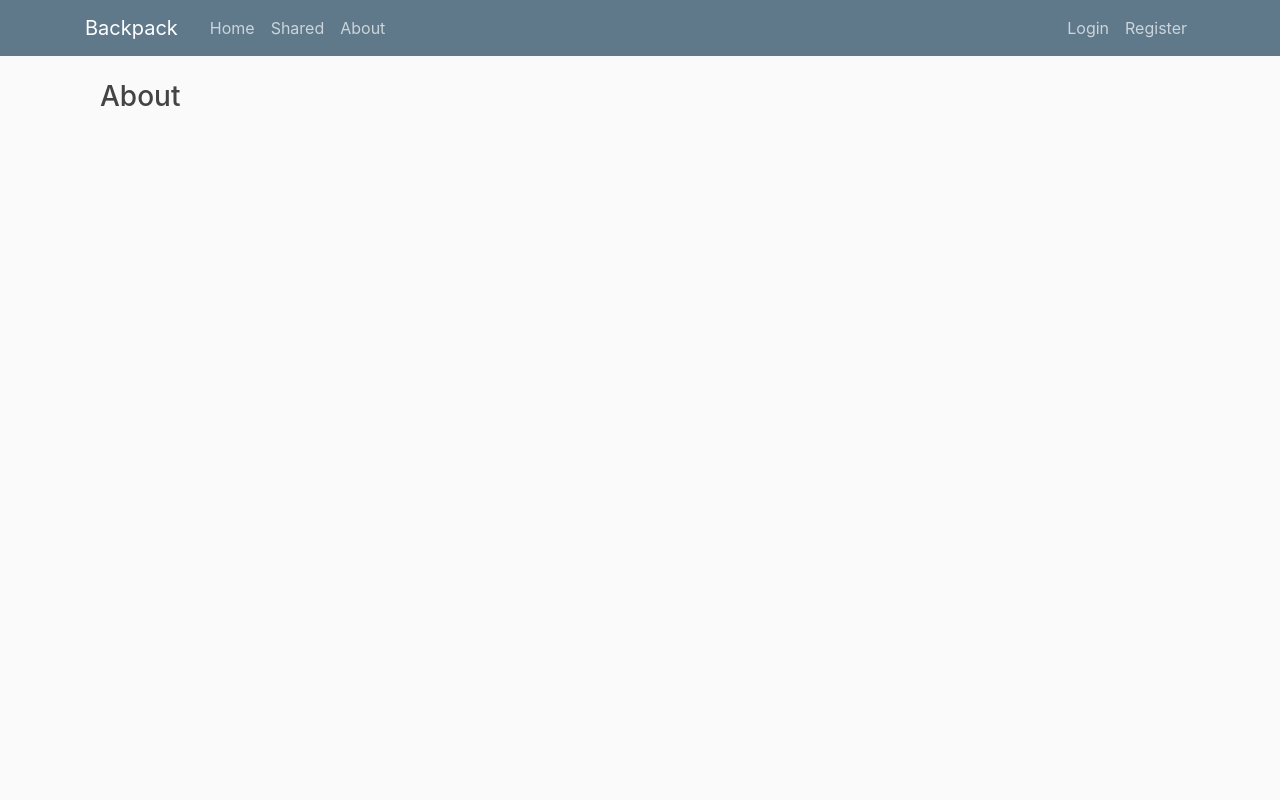
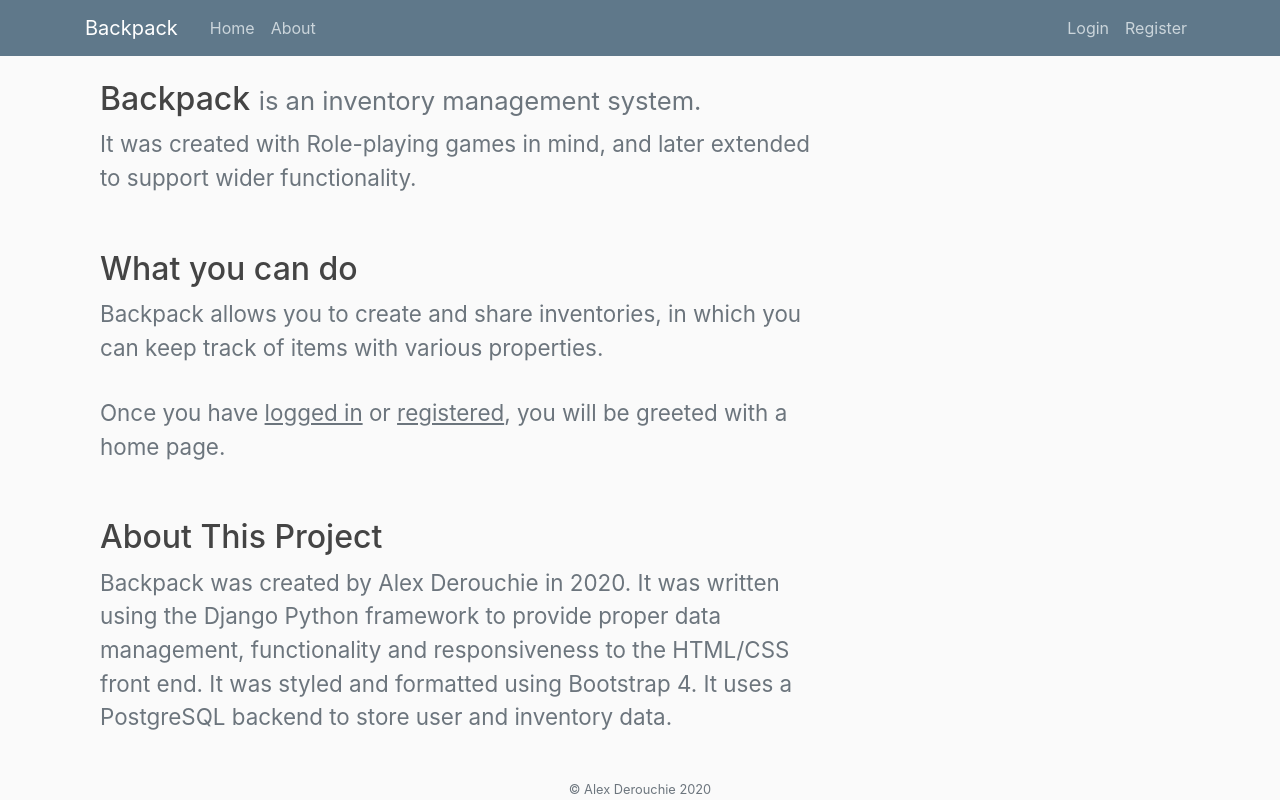
Before and after one commit to alex-derouchie/Backpack, a Django app: page /about/ in a window 1280 px wide. Run offline with Django 3.2, Linux system fonts and the light colour scheme; some libraries are stand-ins or nearby versions.

Commit message:
Cleaned up and tweaked UX for many pages

```diff
--- a/inv_manage/models.py
+++ b/inv_manage/models.py
@@ -25,7 +25,7 @@ class Item(models.Model):
     name = models.CharField(max_length=100)
     description = models.TextField()
     quantity = models.IntegerField(default=0)
-    picture = models.ImageField(default='default.jpg', upload_to='item_pics')
+    picture = models.ImageField(default='item_pics/default.png', upload_to='item_pics')
     inventory = models.ForeignKey(Inventory, on_delete=models.CASCADE)
     #optional
     price = models.FloatField(default=0, blank=True)
--- a/inv_manage/templates/inv_manage/about.html
+++ b/inv_manage/templates/inv_manage/about.html
@@ -4,6 +4,38 @@
 ---------------------------------------------------------------------------------->
 {% extends 'inv_manage/layout.html' %} {% block content %}
 
-<h3>About</h3>
+<h2>Backpack <small class="text-muted">is an inventory management system.</small></h2>
+<h3><small class="text-muted">
+        It was created with Role-playing games in mind, and later extended to support wider functionality.
+    </small></h3>
+
+<br>
+<h2 class="mt-4">What you can do</h2>
+<h3><small class="text-muted">Backpack allows you to create and share inventories, in which you can keep track of items
+        with various properties.</small></h3>
+
+{% if not user.is_authenticated %}
+<br>
+<h3><small class="text-muted">Once you have <a href="{% url 'login' %}" class="text-muted"><ins>logged in</ins></a> or
+        <a href="{% url 'register' %}" class="text-muted"><ins>registered</ins></a>, you will be greeted with a
+        home page.</small>
+</h3>
+{% else %}
+<br>
+<h3><small class="text-muted">To create a new inventory, click the 'new inventory' button in the top right. After naming
+        and creating your inventory,
+        you can click on the new inventory on the home page to add items into the inventory, or share it with other
+        users on the platform.</small></h3>
+{% endif %}
+
+<br>
+<br>
+<h2>About This Project</h2>
+<h3><small class="text-muted">Backpack was created by Alex Derouchie in 2020. It was written using the Django Python
+        framework
+        to provide proper data management, functionality and responsiveness to the HTML/CSS front end. It was styled and
+        formatted
+        using Bootstrap 4. It uses a PostgreSQL backend to store user and inventory data.
+    </small></h3>
 
 {% endblock %}
--- a/inv_manage/templates/inv_manage/item_detail.html
+++ b/inv_manage/templates/inv_manage/item_detail.html
@@ -5,11 +5,11 @@
 
 <ul class="collection">
   <article class="media content-section">
-    <img class="rounded-circle article-img" src="{{ item.picture }}" />
+    <img class="rounded-circle article-img" src="{{ item.picture.url }}" />
     <div class="media-body">
       <h2 class="article-title">{{ item.name }}</h2>
-      <p>{{ item.description }}</p>
-      <small>{{ item.quantity }}</small>
+      <p class="text-muted lead">{{ item.description }}</p>
+      <small>Quantity: {{ item.quantity }}</small>
     </div>
   </article>
 </ul>
--- a/inv_manage/templates/inv_manage/layout.html
+++ b/inv_manage/templates/inv_manage/layout.html
@@ -16,7 +16,7 @@
     integrity="sha384-Vkoo8x4CGsO3+Hhxv8T/Q5PaXtkKtu6ug5TOeNV6gBiFeWPGFN9MuhOf23Q9Ifjh" crossorigin="anonymous" />
 
   <!--Main CSS styles-->
-  <link rel="stylesheet" type="text/css" href="{% static 'inv_manage/main.css' %}" />
+  <link rel="stylesheet" type="text/css" href="../../static/inv_manage/main.css" />
 
   <!-- allows for unique titles for specific pages -->
   {% if title %}
@@ -40,7 +40,9 @@
         <div class="collapse navbar-collapse" id="navbarToggle">
           <div class="navbar-nav mr-auto">
             <a class="nav-item nav-link" href="/">Home</a>
+            {% if user.is_authenticated %}
             <a class="nav-item nav-link" href="{% url 'inv_manage-shared' %}">Shared</a>
+            {% endif %}
             <a class="nav-item nav-link" href="{% url 'inv_manage-about' %}">About</a>
           </div>
           <!-- Navbar Right Side -->
@@ -77,6 +79,12 @@
     </div>
   </div>
 
+  <footer class="fixed-bottom">
+    <div class="text-center">
+      <small class="text-muted">&copy; Alex Derouchie 2020</small>
+    </div>
+  </footer>
+
   <!-- JavaScript Links -->
   <script src="https://code.jquery.com/jquery-3.4.1.slim.min.js"
     integrity="sha384-J6qa4849blE2+poT4WnyKhv5vZF5SrPo0iEjwBvKU7imGFAV0wwj1yYfoRSJoZ+n"
```
Also changed, not shown: inv_manage/templates/inv_manage/index.html (+11 -3 lines), inv_manage/templates/inv_manage/inv_detail.html (+8 -9 lines), db.sqlite3, inv_manage/migrations/0006_auto_20200530_1507.py (added), media/item_pics/default.png (added).
